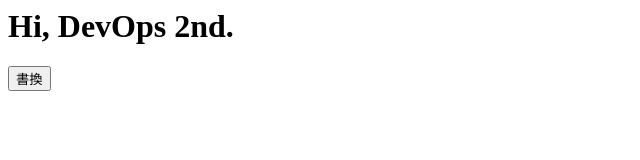
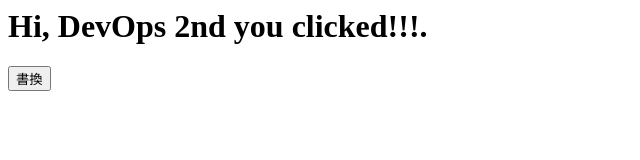
Before and after one commit to ryo-yoshimura468/devops_exercises, a plain HTML site: page index.html in a window 1280 px wide. Both pictures are taken after a click on the button "書換". Shown: the whole page, without its empty margins (0-640 px from the left). Drawn offline with Linux system fonts and the light colour scheme.

Commit message:
Update index.html

```diff
--- a/index.html
+++ b/index.html
@@ -11,7 +11,7 @@
   </body>
 
   <script type="text/javascript">
-    function disp() {   document.getElementById("target").innerHTML = "Hi, DevOps 2nd.";}
+    function disp() {   document.getElementById("target").innerHTML = "Hi, DevOps 2nd you clicked!!!.";}
 
   </script>
 
```
